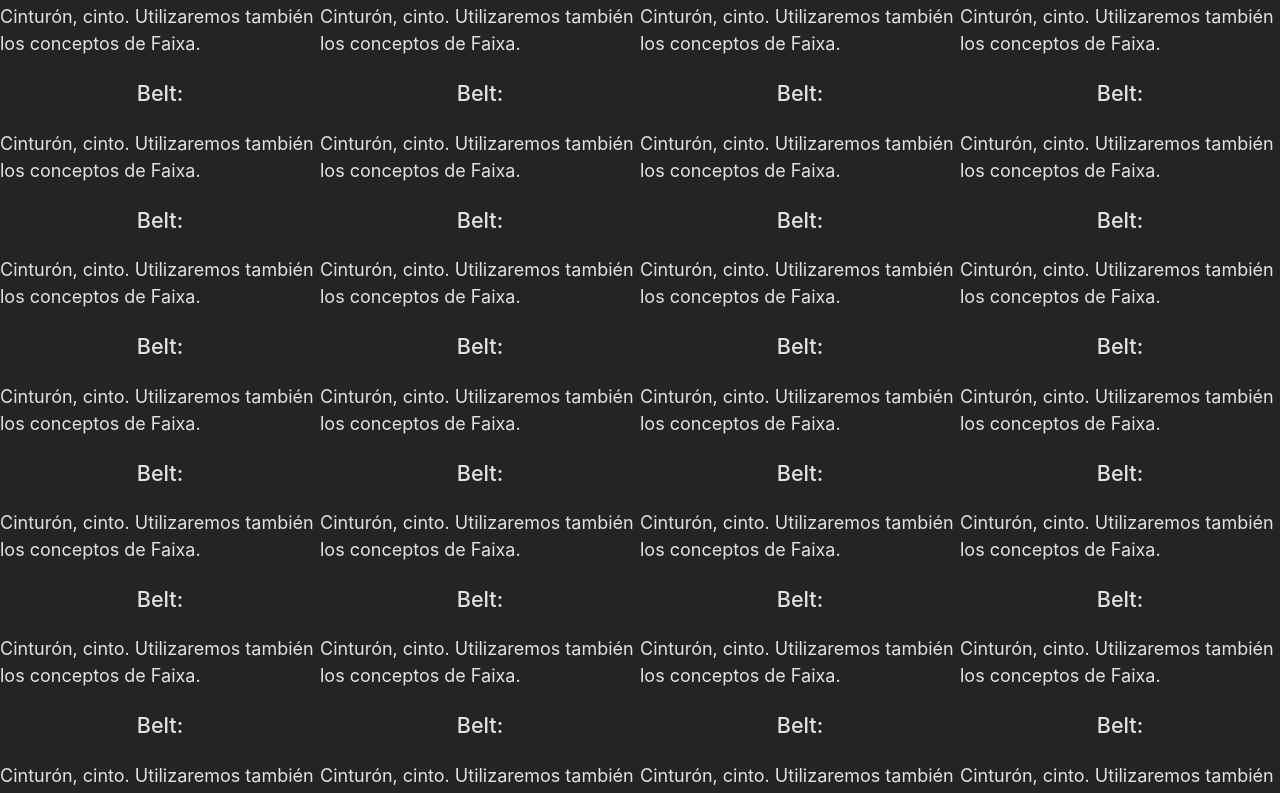
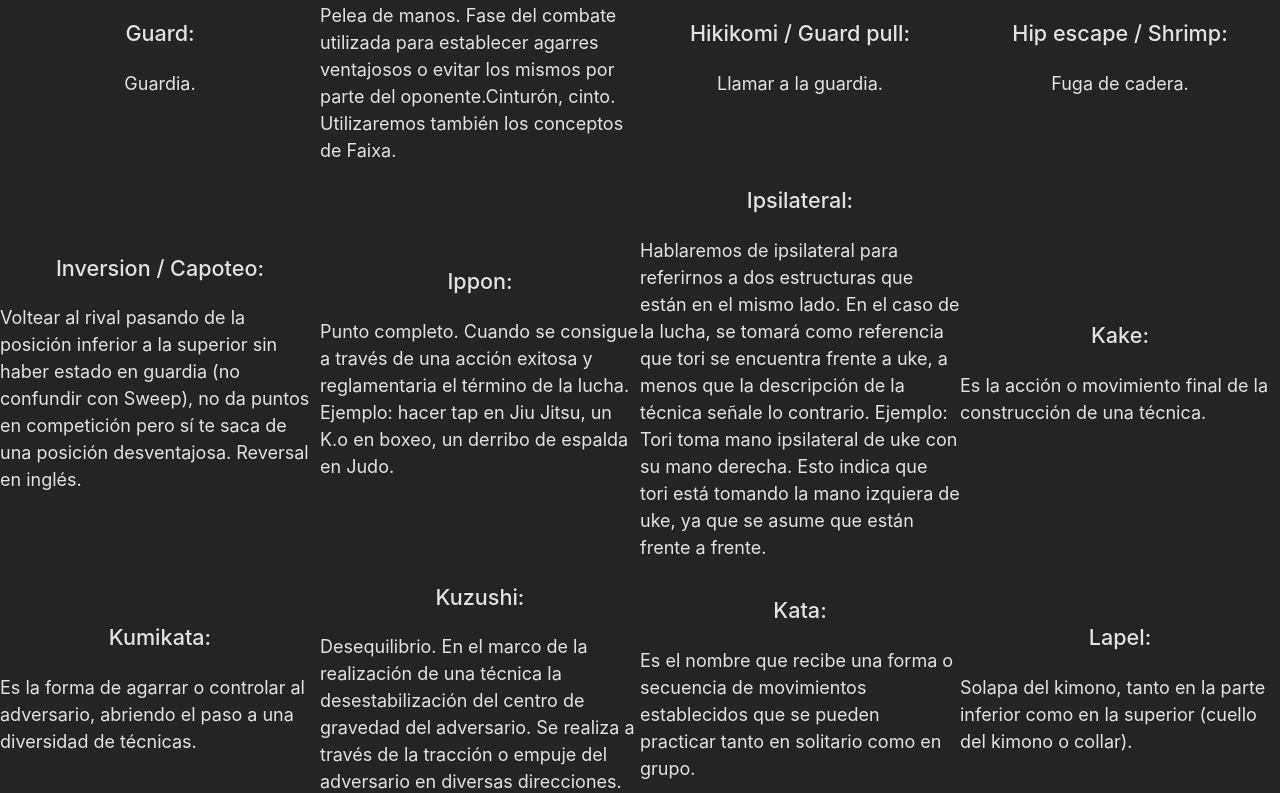
Before and after one commit to jjmillar/glosario-ed, a React (Vite) app: page / in a window 1280 px wide. Shown: the part 8980-9773 px from the top of the page. Built offline with nearby package versions, Linux system fonts and the light colour scheme.

Commit message:
added more info

```diff
--- a/src/assets/info.js
+++ b/src/assets/info.js
@@ -230,424 +230,220 @@ export const info = [
                 content: 'Se refiere a la orden de comenzar el combate. Hajime en japonés.',
             },
             {
-                name: 'Belt',
-                content: 'Cinturón, cinto. Utilizaremos también los conceptos de Faixa.',
+                name: 'Contralateral',
+                content: 'Hablaremos de contralateral para referirnos a dos estructuras que están en lados opuestos. En el caso de la lucha, se tomará como referencia que tori se encuentra frente a uke, a menos que la descripción de la técnica señale lo contrario. Ejemplo: Tori toma mano contralateral de uke con su mano derecha. Esto indica que tori está tomando la mano derecha de uke, ya que se asume que están frente a frente .',
             },
             {
-                name: 'Belt',
-                content: 'Cinturón, cinto. Utilizaremos también los conceptos de Faixa.',
+                name: 'Do',
+                content: 'Camino.',
             },
             {
-                name: 'Belt',
-                content: 'Cinturón, cinto. Utilizaremos también los conceptos de Faixa.',
+                name: 'Dojo',
+                content: 'Escuela de artes marciales.',
             },
             {
-                name: 'Belt',
-                content: 'Cinturón, cinto. Utilizaremos también los conceptos de Faixa.',
+                name: 'Drill',
+                content: 'Ejercicio técnico de repeticiones, efectuado con diferentes niveles de resistencia del compañero/uke.',
             },
             {
-                name: 'Belt',
-                content: 'Cinturón, cinto. Utilizaremos también los conceptos de Faixa.',
+                name: 'Framing',
+                content: 'Encuadre, estructura o escudo. Se refiere a utilizar la estructura ósea, por sobre la estructura muscular, para favorecer un posicionamiento defensivo.',
             },
             {
-                name: 'Belt',
-                content: 'Cinturón, cinto. Utilizaremos también los conceptos de Faixa.',
+                name: 'Gedan',
+                content: 'Por debajo del cinturón.',
             },
             {
-                name: 'Belt',
-                content: 'Cinturón, cinto. Utilizaremos también los conceptos de Faixa.',
+                name: 'Gi',
+                content: 'Kimono (abreviatura de dogi o keikogi).',
             },
             {
-                name: 'Belt',
-                content: 'Cinturón, cinto. Utilizaremos también los conceptos de Faixa.',
+                name: 'Grado',
+                content: 'Stripe en inglés.',
             },
             {
-                name: 'Belt',
-                content: 'Cinturón, cinto. Utilizaremos también los conceptos de Faixa.',
+                name: 'Guard',
+                content: 'Guardia.',
             },
             {
-                name: 'Belt',
-                content: 'Cinturón, cinto. Utilizaremos también los conceptos de Faixa.',
+                name: 'Hand fighting',
+                content: 'Pelea de manos. Fase del combate utilizada para establecer agarres ventajosos o evitar los mismos por parte del oponente.Cinturón, cinto. Utilizaremos también los conceptos de Faixa.',
             },
             {
-                name: 'Belt',
-                content: 'Cinturón, cinto. Utilizaremos también los conceptos de Faixa.',
+                name: 'Hikikomi / Guard pull',
+                content: 'Llamar a la guardia.',
             },
             {
-                name: 'Belt',
-                content: 'Cinturón, cinto. Utilizaremos también los conceptos de Faixa.',
+                name: 'Hip escape / Shrimp',
+                content: 'Fuga de cadera.',
             },
             {
-                name: 'Belt',
-                content: 'Cinturón, cinto. Utilizaremos también los conceptos de Faixa.',
+                name: 'Inversion / Capoteo',
+                content: 'Voltear al rival pasando de la posición inferior a la superior sin haber estado en guardia (no confundir con Sweep), no da puntos en competición pero sí te saca de una posición desventajosa. Reversal en inglés.',
             },
             {
-                name: 'Belt',
-                content: 'Cinturón, cinto. Utilizaremos también los conceptos de Faixa.',
+                name: 'Ippon',
+                content: 'Punto completo. Cuando se consigue a través de una acción exitosa y reglamentaria  el término de la lucha. Ejemplo: hacer tap en Jiu Jitsu, un K.o en boxeo, un derribo de espalda en Judo.',
             },
             {
-                name: 'Belt',
-                content: 'Cinturón, cinto. Utilizaremos también los conceptos de Faixa.',
+                name: 'Ipsilateral',
+                content: 'Hablaremos de ipsilateral para referirnos a dos estructuras que están en el mismo lado. En el caso de la lucha, se tomará como referencia que tori se encuentra frente a uke, a menos que la descripción de la técnica señale lo contrario. Ejemplo: Tori toma mano ipsilateral de uke con su mano derecha. Esto indica que tori está tomando la mano izquiera de uke, ya que se asume que están frente a frente.',
             },
             {
-                name: 'Belt',
-                content: 'Cinturón, cinto. Utilizaremos también los conceptos de Faixa.',
+                name: 'Kake',
+                content: 'Es la acción o movimiento final de la construcción de una técnica.',
             },
             {
-                name: 'Belt',
-                content: 'Cinturón, cinto. Utilizaremos también los conceptos de Faixa.',
+                name: 'Kumikata',
+                content: 'Es la forma de agarrar o controlar al adversario, abriendo el paso a una diversidad de técnicas.',
             },
             {
-                name: 'Belt',
-                content: 'Cinturón, cinto. Utilizaremos también los conceptos de Faixa.',
+                name: 'Kuzushi',
+                content: 'Desequilibrio. En el marco de la realización de una técnica la desestabilización del centro de gravedad del adversario. Se realiza a través de la tracción o empuje del adversario en diversas direcciones.',
             },
             {
-                name: 'Belt',
-                content: 'Cinturón, cinto. Utilizaremos también los conceptos de Faixa.',
+                name: 'Kata',
+                content: 'Es el nombre que recibe una forma o secuencia de movimientos establecidos que se pueden practicar tanto en solitario como en grupo.',
             },
             {
-                name: 'Belt',
-                content: 'Cinturón, cinto. Utilizaremos también los conceptos de Faixa.',
+                name: 'Lapel',
+                content: 'Solapa del kimono, tanto en la parte inferior como en la superior (cuello del kimono o collar).',
             },
             {
-                name: 'Belt',
-                content: 'Cinturón, cinto. Utilizaremos también los conceptos de Faixa.',
+                name: 'Leglock',
+                content: 'Puede referirse a cualquier llave de pierna, rodilla o tobillo.',
             },
             {
-                name: 'Belt',
-                content: 'Cinturón, cinto. Utilizaremos también los conceptos de Faixa.',
+                name: 'Leverage',
+                content: 'Apalancamiento.',
             },
             {
-                name: 'Belt',
-                content: 'Cinturón, cinto. Utilizaremos también los conceptos de Faixa.',
+                name: 'Nage / Takedown',
+                content: 'Derribo, proyección.',
             },
             {
-                name: 'Belt',
-                content: 'Cinturón, cinto. Utilizaremos también los conceptos de Faixa.',
+                name: 'Nage waza',
+                content: 'Técnicas de derribo.',
             },
             {
-                name: 'Belt',
-                content: 'Cinturón, cinto. Utilizaremos también los conceptos de Faixa.',
+                name: 'Ne waza',
+                content: 'Es un término usado sobre todo en el judo y jiu-jitsu, que designa la acción de luchar uno a uno al nivel del suelo, generalmente haciendo uso de luxaciones articulares, grappling o agarres, sumisiones y estrangulaciones. Este término engloba el uso de las técnicas de Osaekomi-waza o inmovilizaciones, shime-waza o estrangulaciones y kansetsu-waza o llaves articulares, a nivel del suelo.',
             },
             {
-                name: 'Belt',
-                content: 'Cinturón, cinto. Utilizaremos también los conceptos de Faixa.',
+                name: 'No-Gi',
+                content: 'Sin kimono. A veces utilizado como sinónimo de Grappling nogi.',
             },
             {
-                name: 'Belt',
-                content: 'Cinturón, cinto. Utilizaremos también los conceptos de Faixa.',
+                name: 'Osaekomi waza',
+                content: 'Técnicas de inmovilización.',
             },
             {
-                name: 'Belt',
-                content: 'Cinturón, cinto. Utilizaremos también los conceptos de Faixa.',
+                name: 'Parada técnica',
+                content: 'Technical stand up en inglés.',
             },
             {
-                name: 'Belt',
-                content: 'Cinturón, cinto. Utilizaremos también los conceptos de Faixa.',
+                name: 'Postura',
+                content: 'Hace referencia a mantener la columna en una posición sólida, desde el cuello hasta la espalda baja.',
             },
             {
-                name: 'Belt',
-                content: 'Cinturón, cinto. Utilizaremos también los conceptos de Faixa.',
+                name: 'Pin',
+                content: 'Hace referencia  a "Fijar" una parte del cuerpo del oponente. Inmovilización.',
             },
             {
-                name: 'Belt',
-                content: 'Cinturón, cinto. Utilizaremos también los conceptos de Faixa.',
+                name: 'Puente',
+                content: 'Se utilizará también como Bridge.',
             },
             {
-                name: 'Belt',
-                content: 'Cinturón, cinto. Utilizaremos también los conceptos de Faixa.',
+                name: 'Pummeling',
+                content: 'Hace referencia a la lucha por el control interno. Puede ser a través de brazos (Underhook) o piernas (inside sankaku).',
             },
             {
-                name: 'Belt',
-                content: 'Cinturón, cinto. Utilizaremos también los conceptos de Faixa.',
+                name: 'Randori',
+                content: 'Sparring, combate libre, Roll, Rolling.',
             },
             {
-                name: 'Belt',
-                content: 'Cinturón, cinto. Utilizaremos también los conceptos de Faixa.',
+                name: 'Sweep',
+                content: 'Raspado, voltear al rival desde guardia pasando de la posición inferior a la superior (no confundir con «Inversión»), otorga dos puntos en competición.',
             },
             {
-                name: 'Belt',
-                content: 'Cinturón, cinto. Utilizaremos también los conceptos de Faixa.',
+                name: 'Ryu',
+                content: 'Escuela, estilo, variante (Shito-ryu, Wado-ryu, etc.)',
             },
             {
-                name: 'Belt',
-                content: 'Cinturón, cinto. Utilizaremos también los conceptos de Faixa.',
+                name: 'Scramble',
+                content: 'Situación de lucha en movimiento, que puede concluir sin una posición dominante clara.',
             },
             {
-                name: 'Belt',
-                content: 'Cinturón, cinto. Utilizaremos también los conceptos de Faixa.',
+                name: 'Sensei',
+                content: 'Maestro, profesor, instructor, entrenador.',
             },
             {
-                name: 'Belt',
-                content: 'Cinturón, cinto. Utilizaremos también los conceptos de Faixa.',
+                name: 'Shime',
+                content: 'Estrangular',
             },
             {
-                name: 'Belt',
-                content: 'Cinturón, cinto. Utilizaremos también los conceptos de Faixa.',
+                name: 'Shime waza',
+                content: 'Técnicas de estrangulación',
             },
             {
-                name: 'Belt',
-                content: 'Cinturón, cinto. Utilizaremos también los conceptos de Faixa.',
+                name: 'Slam',
+                content: 'Azotar el oponente contra el suelo en posición dominante (arriba).',
             },
             {
-                name: 'Belt',
-                content: 'Cinturón, cinto. Utilizaremos también los conceptos de Faixa.',
+                name: 'Sprawl',
+                content: 'Contra.',
             },
             {
-                name: 'Belt',
-                content: 'Cinturón, cinto. Utilizaremos también los conceptos de Faixa.',
+                name: 'Spider web',
+                content: 'Telaraña. Posición de ataque de llave de brazo con el rival defendiendo el brazo atacado. Es una posición habitual en las prórrogas de campeonatos de Grappling.',
             },
             {
-                name: 'Belt',
-                content: 'Cinturón, cinto. Utilizaremos también los conceptos de Faixa.',
+                name: 'Sutemi',
+                content: 'Sacrificio.',
             },
             {
-                name: 'Belt',
-                content: 'Cinturón, cinto. Utilizaremos también los conceptos de Faixa.',
+                name: 'Tai Sabaki',
+                content: 'Se relaciona con el movimiento de todo el cuerpo o reposicionamiento o gestión corporal. Sería como el desplazamiento utilizado para llegar a la realización de la técnica.',
             },
             {
-                name: 'Belt',
-                content: 'Cinturón, cinto. Utilizaremos también los conceptos de Faixa.',
+                name: 'Tap',
+                content: 'Gesto técnico que indica la rendición de un luchador.',
             },
             {
-                name: 'Belt',
-                content: 'Cinturón, cinto. Utilizaremos también los conceptos de Faixa.',
+                name: 'Tatami',
+                content: 'Colchoneta, tapiz, mat (inglés).',
             },
             {
-                name: 'Belt',
-                content: 'Cinturón, cinto. Utilizaremos también los conceptos de Faixa.',
+                name: 'Tori',
+                content: 'Atacante, quien realiza una técnica.',
             },
             {
-                name: 'Belt',
-                content: 'Cinturón, cinto. Utilizaremos también los conceptos de Faixa.',
+                name: 'Torque',
+                content: 'Esfuerzo de torsión.',
             },
             {
-                name: 'Belt',
-                content: 'Cinturón, cinto. Utilizaremos también los conceptos de Faixa.',
+                name: 'Tsukuri',
+                content: 'Preparación. Es el proceso que se realiza entre el kuzushi y el kake, sería como acomodarme en la posición correcta de mi cuerpo respecto al de mi adversario para conseguir el objetivo que quiero; sea derribar, raspar, finalizar, etc.',
             },
             {
-                name: 'Belt',
-                content: 'Cinturón, cinto. Utilizaremos también los conceptos de Faixa.',
+                name: 'Uchi',
+                content: 'Interior.',
             },
             {
-                name: 'Belt',
-                content: 'Cinturón, cinto. Utilizaremos también los conceptos de Faixa.',
+                name: 'Uke',
+                content: 'Defensor o luchador que recibe el ataque.',
             },
             {
-                name: 'Belt',
-                content: 'Cinturón, cinto. Utilizaremos también los conceptos de Faixa.',
+                name: 'Ukemi',
+                content: 'Caída, caer correctamente. Break fall en inglés.',
             },
             {
-                name: 'Belt',
-                content: 'Cinturón, cinto. Utilizaremos también los conceptos de Faixa.',
+                name: 'Ura',
+                content: 'Invertido/a.',
             },
             {
-                name: 'Belt',
-                content: 'Cinturón, cinto. Utilizaremos también los conceptos de Faixa.',
-            },
-            {
-                name: 'Belt',
-                content: 'Cinturón, cinto. Utilizaremos también los conceptos de Faixa.',
-            },
-            {
-                name: 'Belt',
-                content: 'Cinturón, cinto. Utilizaremos también los conceptos de Faixa.',
-            },
-            {
-                name: 'Belt',
-                content: 'Cinturón, cinto. Utilizaremos también los conceptos de Faixa.',
-            },
-            {
-                name: 'Belt',
-                content: 'Cinturón, cinto. Utilizaremos también los conceptos de Faixa.',
-            },
-            {
-                name: 'Belt',
-                content: 'Cinturón, cinto. Utilizaremos también los conceptos de Faixa.',
-            },
-            {
-                name: 'Belt',
-                content: 'Cinturón, cinto. Utilizaremos también los conceptos de Faixa.',
-            },
-            {
-                name: 'Belt',
-                content: 'Cinturón, cinto. Utilizaremos también los conceptos de Faixa.',
-            },
-            {
-                name: 'Belt',
-                content: 'Cinturón, cinto. Utilizaremos también los conceptos de Faixa.',
-            },
-            {
-                name: 'Belt',
-                content: 'Cinturón, cinto. Utilizaremos también los conceptos de Faixa.',
-            },
-            {
-                name: 'Belt',
-                content: 'Cinturón, cinto. Utilizaremos también los conceptos de Faixa.',
-            },
-            {
-                name: 'Belt',
-                content: 'Cinturón, cinto. Utilizaremos también los conceptos de Faixa.',
-            },
-            {
-                name: 'Belt',
-                content: 'Cinturón, cinto. Utilizaremos también los conceptos de Faixa.',
-            },
-            {
-                name: 'Belt',
-                content: 'Cinturón, cinto. Utilizaremos también los conceptos de Faixa.',
-            },
-            {
-                name: 'Belt',
-                content: 'Cinturón, cinto. Utilizaremos también los conceptos de Faixa.',
-            },
-            {
-                name: 'Belt',
-                content: 'Cinturón, cinto. Utilizaremos también los conceptos de Faixa.',
-            },
-            {
-                name: 'Belt',
-                content: 'Cinturón, cinto. Utilizaremos también los conceptos de Faixa.',
-            },
-            {
-                name: 'Belt',
-                content: 'Cinturón, cinto. Utilizaremos también los conceptos de Faixa.',
-            },
-            {
-                name: 'Belt',
-                content: 'Cinturón, cinto. Utilizaremos también los conceptos de Faixa.',
-            },
-            {
-                name: 'Belt',
-                content: 'Cinturón, cinto. Utilizaremos también los conceptos de Faixa.',
-            },
-            {
-                name: 'Belt',
-                content: 'Cinturón, cinto. Utilizaremos también los conceptos de Faixa.',
-            },
-            {
-                name: 'Belt',
-                content: 'Cinturón, cinto. Utilizaremos también los conceptos de Faixa.',
-            },
-            {
-                name: 'Belt',
-                content: 'Cinturón, cinto. Utilizaremos también los conceptos de Faixa.',
-            },
-            {
-                name: 'Belt',
-                content: 'Cinturón, cinto. Utilizaremos también los conceptos de Faixa.',
-            },
-            {
-                name: 'Belt',
-                content: 'Cinturón, cinto. Utilizaremos también los conceptos de Faixa.',
-            },
-            {
-                name: 'Belt',
-                content: 'Cinturón, cinto. Utilizaremos también los conceptos de Faixa.',
-            },
-            {
-                name: 'Belt',
-                content: 'Cinturón, cinto. Utilizaremos también los conceptos de Faixa.',
-            },
-            {
-                name: 'Belt',
-                content: 'Cinturón, cinto. Utilizaremos también los conceptos de Faixa.',
-            },
-            {
-                name: 'Belt',
-                content: 'Cinturón, cinto. Utilizaremos también los conceptos de Faixa.',
-            },
-            {
-                name: 'Belt',
-                content: 'Cinturón, cinto. Utilizaremos también los conceptos de Faixa.',
-            },
-            {
-                name: 'Belt',
-                content: 'Cinturón, cinto. Utilizaremos también los conceptos de Faixa.',
-            },
-            {
-                name: 'Belt',
-                content: 'Cinturón, cinto. Utilizaremos también los conceptos de Faixa.',
-            },
-            {
-                name: 'Belt',
-                content: 'Cinturón, cinto. Utilizaremos también los conceptos de Faixa.',
-            },
-            {
-                name: 'Belt',
-                content: 'Cinturón, cinto. Utilizaremos también los conceptos de Faixa.',
-            },
-            {
-                name: 'Belt',
-                content: 'Cinturón, cinto. Utilizaremos también los conceptos de Faixa.',
-            },
-            {
-                name: 'Belt',
-                content: 'Cinturón, cinto. Utilizaremos también los conceptos de Faixa.',
-            },
-            {
-                name: 'Belt',
-                content: 'Cinturón, cinto. Utilizaremos también los conceptos de Faixa.',
-            },
-            {
-                name: 'Belt',
-                content: 'Cinturón, cinto. Utilizaremos también los conceptos de Faixa.',
-            },
-            {
-                name: 'Belt',
-                content: 'Cinturón, cinto. Utilizaremos también los conceptos de Faixa.',
-            },
-            {
-                name: 'Belt',
-                content: 'Cinturón, cinto. Utilizaremos también los conceptos de Faixa.',
-            },
-            {
-                name: 'Belt',
-                content: 'Cinturón, cinto. Utilizaremos también los conceptos de Faixa.',
-            },
-            {
-                name: 'Belt',
-                content: 'Cinturón, cinto. Utilizaremos también los conceptos de Faixa.',
-            },
-            {
-                name: 'Belt',
-                content: 'Cinturón, cinto. Utilizaremos también los conceptos de Faixa.',
-            },
-            {
-                name: 'Belt',
-                content: 'Cinturón, cinto. Utilizaremos también los conceptos de Faixa.',
-            },
-            {
-                name: 'Belt',
-                content: 'Cinturón, cinto. Utilizaremos también los conceptos de Faixa.',
-            },
-            {
-                name: 'Belt',
-                content: 'Cinturón, cinto. Utilizaremos también los conceptos de Faixa.',
-            },
-            {
-                name: 'Belt',
-                content: 'Cinturón, cinto. Utilizaremos también los conceptos de Faixa.',
-            },
-            {
-                name: 'Belt',
-                content: 'Cinturón, cinto. Utilizaremos también los conceptos de Faixa.',
-            },
-            {
-                name: 'Belt',
-                content: 'Cinturón, cinto. Utilizaremos también los conceptos de Faixa.',
-            },
-            {
-                name: 'Belt',
-                content: 'Cinturón, cinto. Utilizaremos también los conceptos de Faixa.',
-            },
-            {
-                name: 'Belt',
-                content: 'Cinturón, cinto. Utilizaremos también los conceptos de Faixa.',
-            },
-            {
-                name: 'Belt',
-                content: 'Cinturón, cinto. Utilizaremos también los conceptos de Faixa.',
+                name: 'Waza',
+                content: 'Técnica.',
             },
         ]
     },
```
